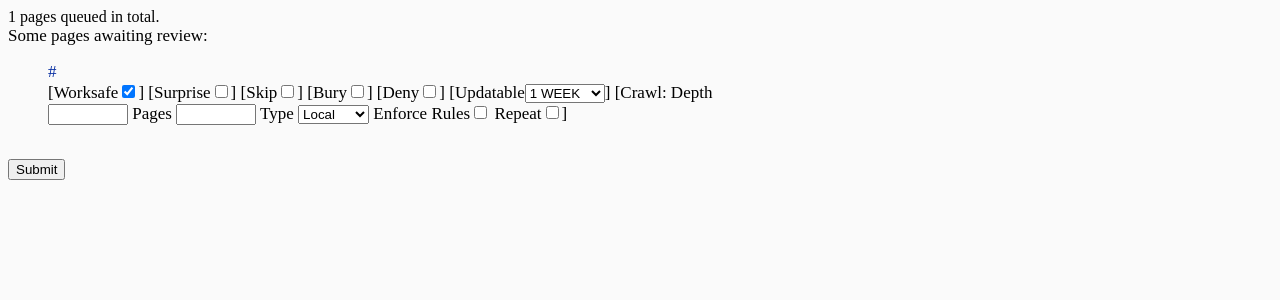
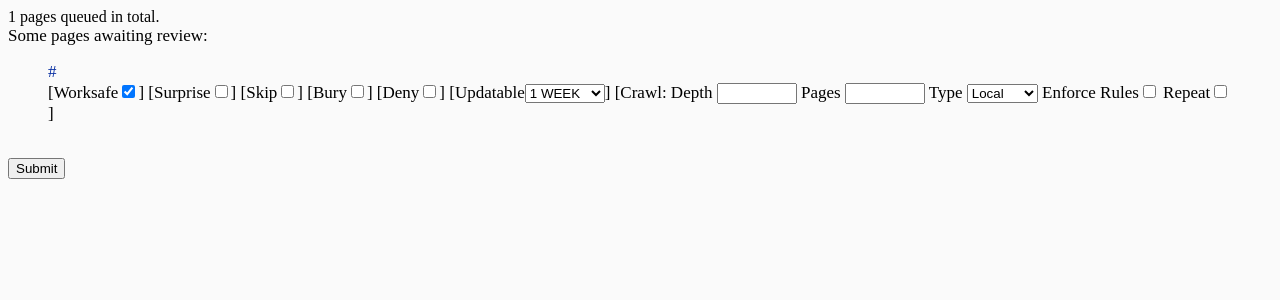
Before and after one commit to wibyweb/wiby, a PHP site: page /review/review.php in a window 1280 px wide. Shown: the top 300 px of the page. Run offline with PHP 8.4, Linux system fonts and the light colour scheme; the visitor is signed in with stand-in values (Sample User, id 1); tables that the repository leaves empty hold one stand-in row (values such as "Sample post").

Commit message:
Update reviewqueue.html.php

```diff
--- a/html/review/reviewqueue.html.php
+++ b/html/review/reviewqueue.html.php
@@ -9,7 +9,7 @@
     <meta http-equiv="content-type" content="text/html; charset=utf-8"/>
     <link rel="stylesheet" type="text/css" href="/styles.css">
     <style>
-		blockquote { width: 100%; }
+		blockquote { max-width: 100%; }
 		input[type='number'] { width: 80px; }
     </style>
   </head>
```
